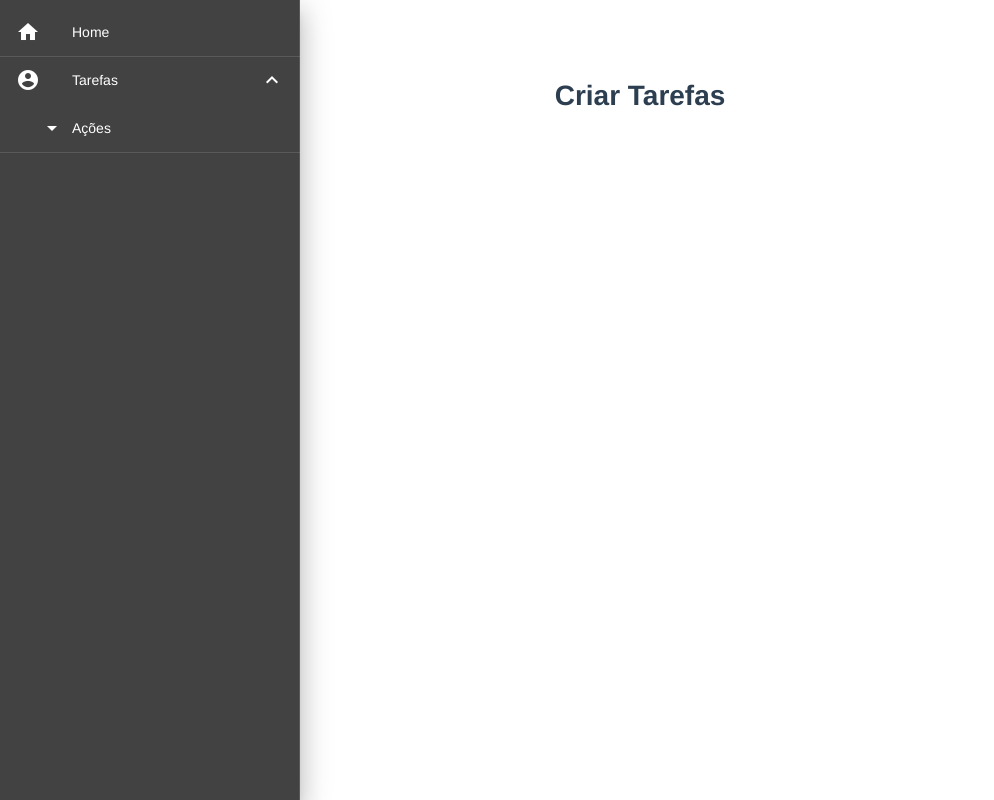
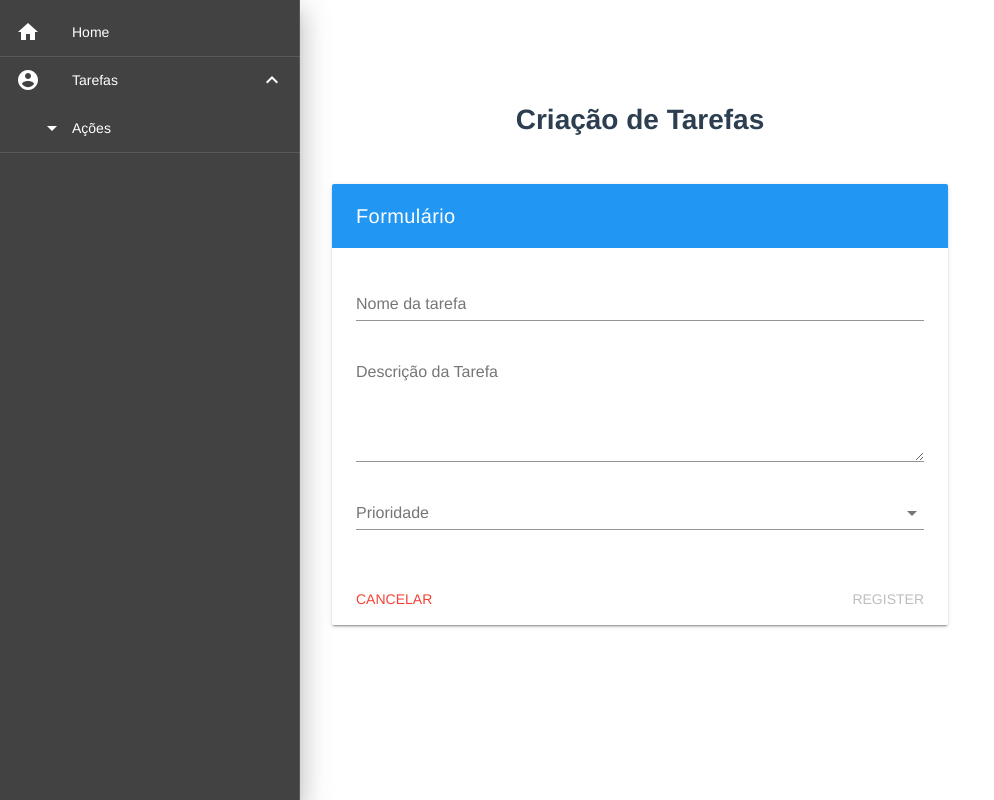
Before and after one commit to MarcoAntonioBorges/todo-list, a Vue app in the folder _00 Meus Aquivos/myApp/myProjectApp/: page /criar in a window 1280 px wide. Shown: the whole page, without its empty margins (0-994 px from the left). Built offline with nearby package versions, Linux system fonts and the light colour scheme.

Commit message:
Construação da Aplicação, em andamento a page de Criar Tarefa

```diff
--- a/_00 Meus Aquivos/myApp/myProjectApp/src/App.vue
+++ b/_00 Meus Aquivos/myApp/myProjectApp/src/App.vue
@@ -26,7 +26,6 @@ export default {
   font-family: 'Avenir', Helvetica, Arial, sans-serif;
   -webkit-font-smoothing: antialiased;
   -moz-osx-font-smoothing: grayscale;
-  text-align: center;
   color: #2c3e50;
 }
 
--- a/_00 Meus Aquivos/myApp/myProjectApp/src/components/CriarTarefas.vue
+++ b/_00 Meus Aquivos/myApp/myProjectApp/src/components/CriarTarefas.vue
@@ -1,11 +1,92 @@
 <template>
-    <div>
-        <h1>Criar Tarefas</h1>
-    </div>
+  <div>
+    <v-container fluid>
+
+      <v-layout row wrap align-start justify-center class="mb-5">
+        <v-flex xs12 md6>
+          <h1 class="text-xs-center text-md-center">Criação de Tarefas</h1>
+        </v-flex>
+      </v-layout>
+
+      <v-layout row wrap align-start justify-center>
+        <v-flex xs12 md6>
+          <v-card>
+            <v-toolbar
+              card
+              color="blue"
+              dark
+            >
+              <v-toolbar-title>Formulário</v-toolbar-title>
+            </v-toolbar>
+            <div class="pa-4">
+              <v-form ref="form">
+                <v-layout row wrap>
+                  <v-flex xs12>
+                    <v-text-field color="blue" :rules="regras.texto" label="Nome da tarefa" v-model="tarefa.nome" required></v-text-field>
+                  </v-flex>
+                  <v-flex xs12>
+                    <v-textarea color="blue" :rules="regras.texto" label="Descrição da Tarefa" v-model="tarefa.descricao" required></v-textarea>
+                  </v-flex>
+                  <v-flex xs12>
+                    <v-select
+                      v-model="tarefa.prioridade"
+                      :rules="regras.texto"
+                      :items="prioridades"
+                      label="Prioridade"
+                      color="blue"
+                      attach
+                      required
+                    ></v-select>
+                  </v-flex>
+                </v-layout>
+              </v-form>
+            </div>
+            <v-card-actions>
+              <v-btn flat color="red" @click="limparCampos">Cancelar</v-btn>
+              <v-spacer></v-spacer>
+              <v-btn
+                :disabled="desabilitado"
+                color="blue"
+                type="submit"
+                @click="criarTarefa"
+                flat
+              >Register</v-btn>
+            </v-card-actions>
+          </v-card>
+        </v-flex>
+      </v-layout>
+      {{ tarefa }}
+    </v-container>
+  </div>
 </template>
 
 <script>
 export default {
-  name: 'CriarTarefas'
+  name: 'CriarTarefas',
+  data: () => ({
+    desabilitado: true,
+    form: Object.assign({}),
+    regras: {
+      texto: [
+        val => (val || '').length > 0 || 'Esse campo é obrigatório!'
+      ]
+    },
+    prioridades: ['Alta', 'Média', 'Baixa'],
+    tarefa: {
+      nome: '',
+      descricao: '',
+      prioridade: ''
+    }
+  }),
+  methods: {
+    limparCampos () {
+      this.form = Object.assign({})
+      this.$refs.form.reset()
+    },
+    criarTarefa () {
+      alert('Tarefa Criada ' + 'Nome: ' + this.tarefa.nome + 'Descricao: ' + this.tarefa.descricao + 'Prioridade: ' + this.tarefa.prioridade)
+      this.limparCampos()
+    }
+  }
 }
 </script>
--- a/_00 Meus Aquivos/myApp/myProjectApp/src/components/Home.vue
+++ b/_00 Meus Aquivos/myApp/myProjectApp/src/components/Home.vue
@@ -7,7 +7,7 @@
               <p>{{ descricao }}</p>
           </v-flex>
           </v-layout>
-          <v-layout row wrap justify-center style="margin-top: 25%;">
+          <v-layout row wrap justify-center style="margin-top: 10%;">
             <v-flex>
               <v-btn dark outline color="red" to="/criar">Experimentar agora</v-btn>
             </v-flex>
--- a/_00 Meus Aquivos/myApp/myProjectApp/src/components/Menu.vue
+++ b/_00 Meus Aquivos/myApp/myProjectApp/src/components/Menu.vue
@@ -4,7 +4,6 @@
       v-show="!drawer">
       <v-icon dark>list</v-icon>
     </v-btn>
-
     <v-navigation-drawer
       v-model="drawer"
       temporary
@@ -34,7 +33,6 @@
             <v-list-tile slot="activator">
               <v-list-tile-title>Ações</v-list-tile-title>
             </v-list-tile>
-
             <v-list-tile
               v-for="(crud, i) in cruds"
               :key="i"
```
Also changed, not shown: 1 other file (tests, documents, lock files or other folders).
